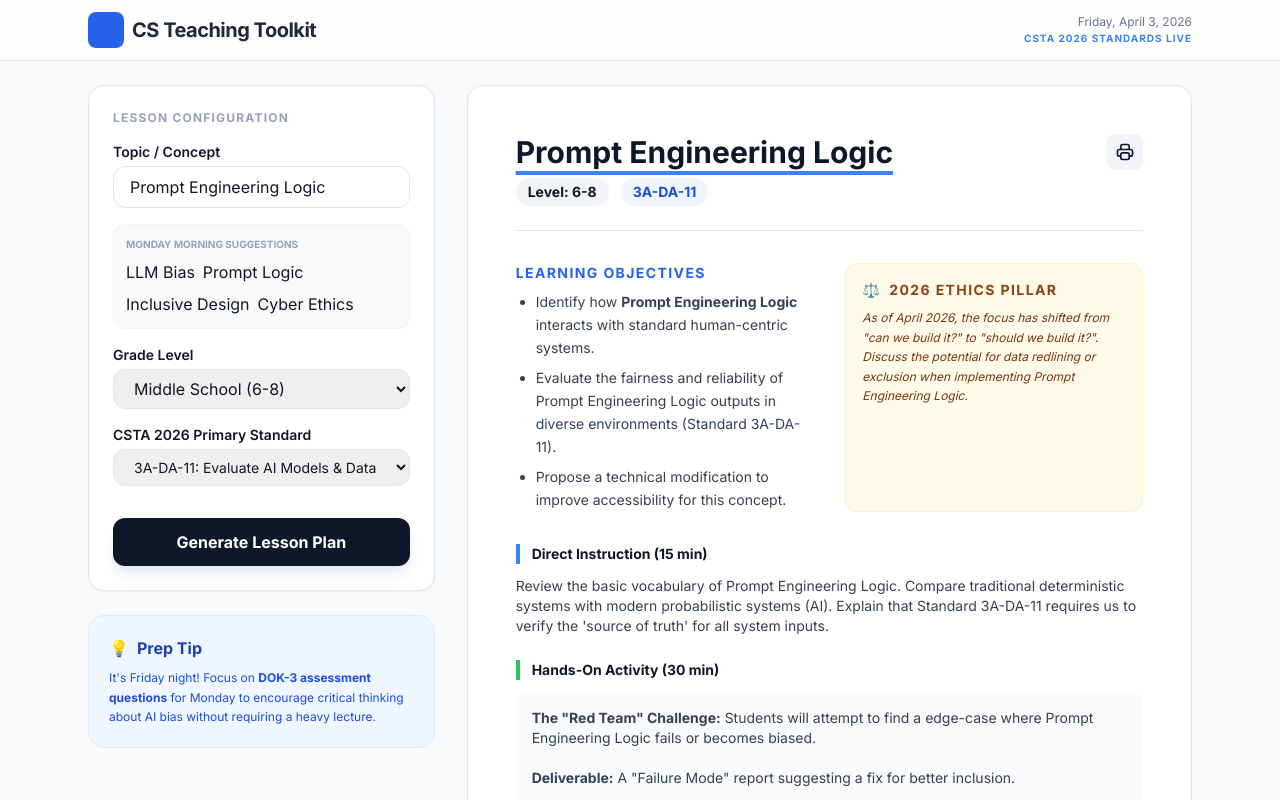
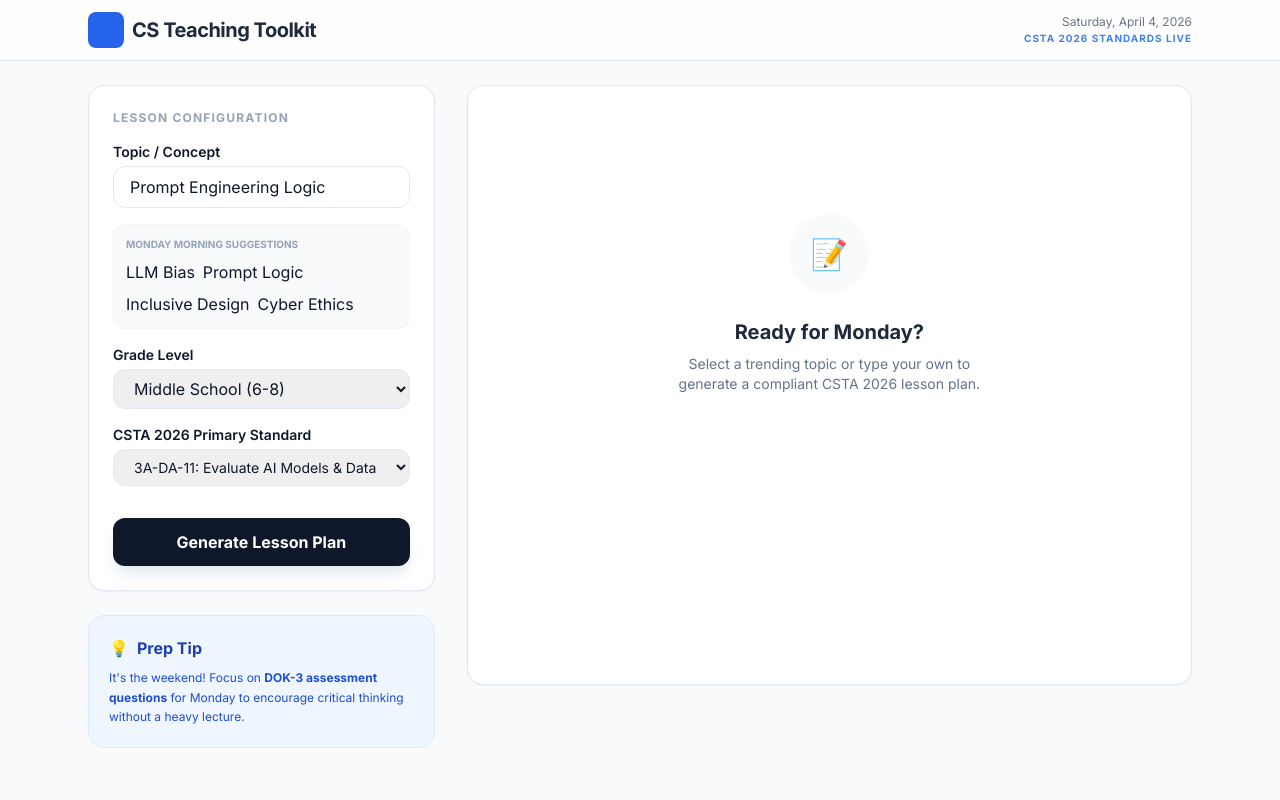
Before and after one commit to jaedeniseedwards268/teach-ready, a website: page index.html in a window 1280 px wide. Both pictures are taken after a click on the button "Prompt Logic". Shown: the top 800 px of the page. Drawn offline with nearby package versions, Linux system fonts and the light colour scheme.

Commit message:
Update index.html

```diff
--- a/index.html
+++ b/index.html
@@ -167,45 +167,50 @@
     </main>
 
     <script>
-        function setTopic(topicName, standardCode) {
-            document.getElementById('topic').value = topicName;
-            document.getElementById('standard').value = standardCode;
-            generateLesson();
-        }
+        // 1. Automatic Date Update
+function updateLiveDate() {
+    const now = new Date();
+    const options = { weekday: 'long', year: 'numeric', month: 'long', day: 'numeric' };
+    document.getElementById('current-date-display').innerText = now.toLocaleDateString('en-US', options);
+}
 
-        function generateLesson() {
-            const topic = document.getElementById('topic').value || "Core CS Concepts";
-            const grade = document.getElementById('grade').value;
-            const standard = document.getElementById('standard').value;
+// 2. Dynamic Prep Tips based on the day of the week
+function updatePrepTip() {
+    const day = new Date().getDay(); // 0 = Sunday, 5 = Friday, etc.
+    const tipContainer = document.querySelector('.bg-blue-50 p');
+    const tipTitle = document.querySelector('.bg-blue-50 h3 span');
 
-            // UI Transitions
-            document.getElementById('empty-state').classList.add('hidden');
-            document.getElementById('lesson-content').classList.remove('hidden');
+    let tip = "";
 
-            // Populate Headers
-            document.getElementById('out-title').innerText = topic;
-            document.getElementById('out-grade').innerText = `Level: ${grade}`;
-            document.getElementById('out-standard').innerText = standard;
+    if (day === 5 || day === 6) { // Friday or Saturday
+        tip = "It's the weekend! Focus on <strong>DOK-3 assessment questions</strong> for Monday to encourage critical thinking without a heavy lecture.";
+    } else if (day === 0) { // Sunday
+        tip = "Preparing for the week? Ensure your <strong>Slide Decks</strong> include a 'Real-World Connection' slide to meet CSTA 2026 Impact standards.";
+    } else if (day === 1) { // Monday
+        tip = "Happy Monday! Use a <strong>3-minute 'Bell Ringer'</strong> to gauge what students remember about AI Ethics from last week.";
+    } else { // Mid-week (Tue-Thu)
+        tip = "Mid-week check: Are students <strong>collaborating</strong>? Standard 3A-AP-13 encourages peer-programming for complex logic.";
+    }
 
-            // Logical Content Generation
-            document.getElementById('out-objectives').innerHTML = `
-                <li>Identify how <strong>${topic}</strong> interacts with standard human-centric systems.</li>
-                <li>Evaluate the fairness and reliability of ${topic} outputs in diverse environments (Standard ${standard}).</li>
-                <li>Propose a technical modification to improve accessibility for this concept.</li>
-            `;
+    tipContainer.innerHTML = tip;
+}
 
-            document.getElementById('out-ethics').innerText = `As of April 2026, the focus has shifted from "can we build it?" to "should we build it?". Discuss the potential for data redlining or exclusion when implementing ${topic}.`;
+// Run these on page load
+window.onload = function() {
+    updateLiveDate();
+    updatePrepTip();
+};
 
-            document.getElementById('out-instruction').innerText = `Review the basic vocabulary of ${topic}. Compare traditional deterministic systems with modern probabilistic systems (AI). Explain that Standard ${standard} requires us to verify the 'source of truth' for all system inputs.`;
+// Existing Logic for Lesson Generation
+function setTopic(topicName, standardCode) {
+    document.getElementById('topic').value = topicName;
+    document.getElementById('standard').value = standardCode;
+    generateLesson();
+}
 
-            document.getElementById('out-activity').innerHTML = `
-                <strong>The "Red Team" Challenge:</strong> Students will attempt to find a edge-case where ${topic} fails or becomes biased.
-                <br><br>
-                <strong>Deliverable:</strong> A "Failure Mode" report suggesting a fix for better inclusion.
-            `;
-
-            document.getElementById('out-assessment').innerText = `Exit Ticket: "If you were the Lead Designer of ${topic}, how would you ensure that a user from a different cultural background would still find your tool intuitive and safe?"`;
-        }
+function generateLesson() {
+    // ... (Your existing generateLesson code goes here) ...
+}
     </script>
 </body>
 </html>
```
